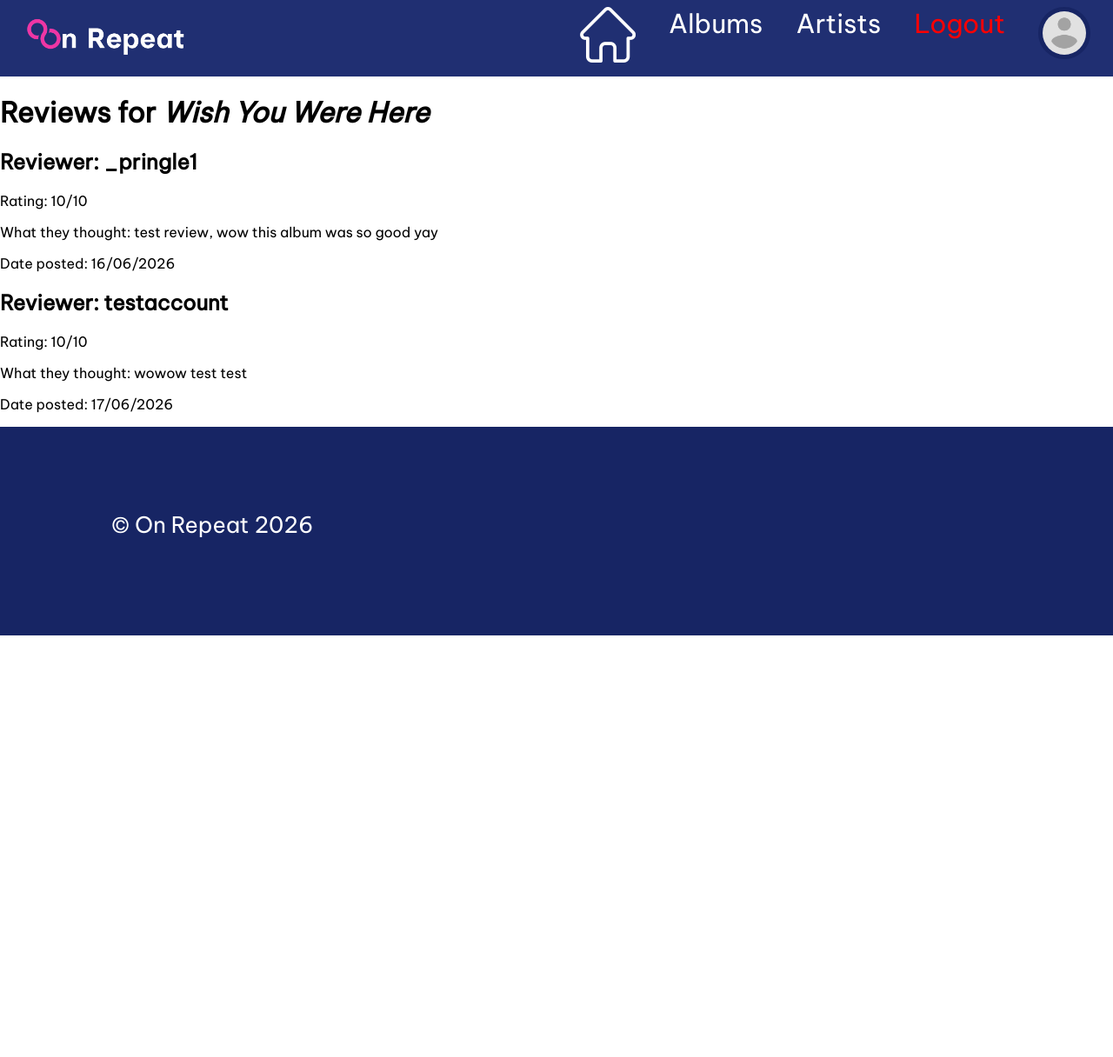
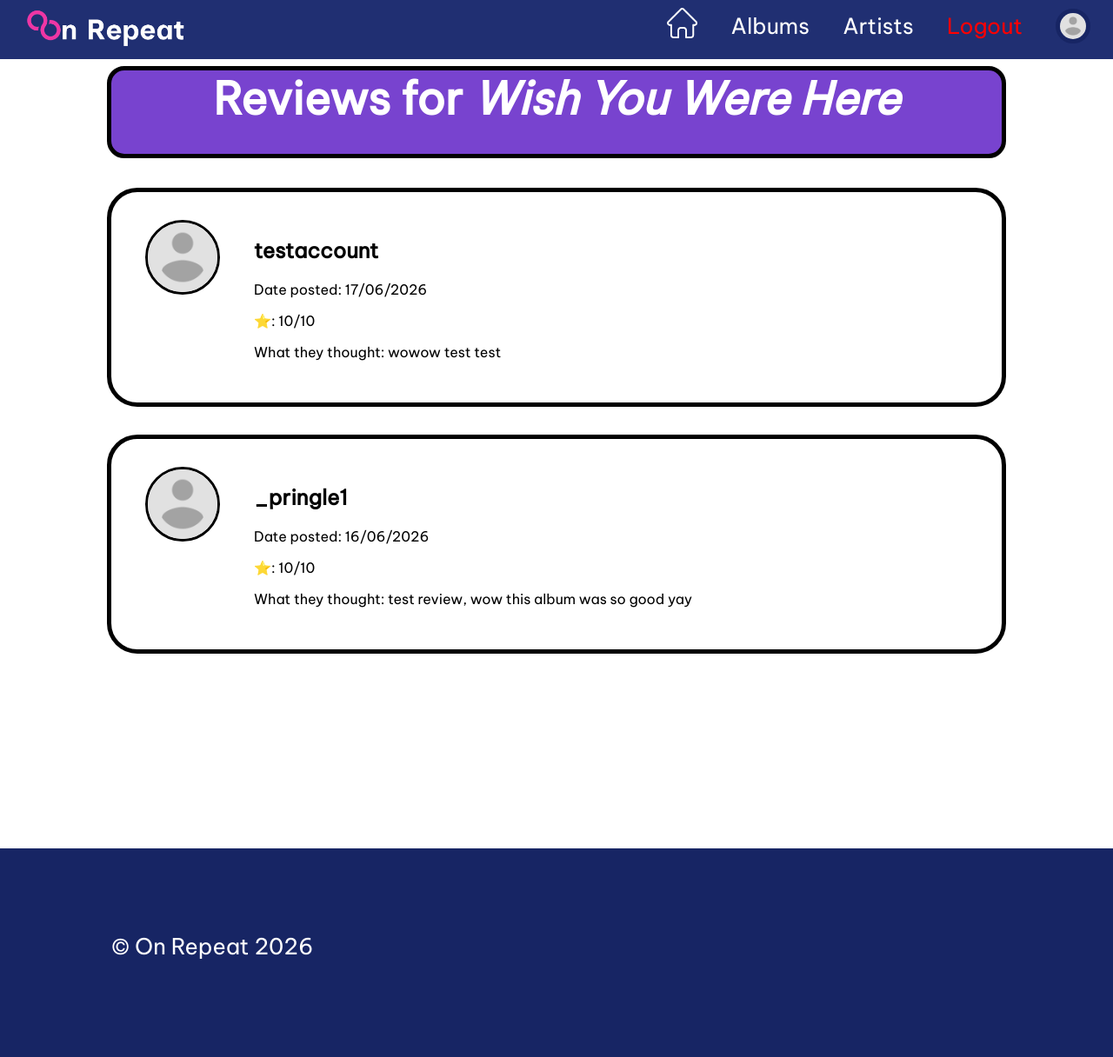
Before and after one commit to pringle-1/On-Repeat, a Flask app: page /album/1/reviews in a window 1280 px wide. Shown: the whole page at 87% size. Before the commit the page ends 731 px from the top, so only its background shows below. Run offline with Flask 3, Linux system fonts and the light colour scheme; a user stored in the database is signed in; data comes from the database, SQL or seed files in the repository; both versions use the stored data as it was after the commit.

Commit message:
used CSS to style the read reviews page

```diff
--- a/app.py
+++ b/app.py
@@ -140,8 +140,10 @@ def review(id):
     if 'user_id' not in session:
         return redirect(url_for('login'))
     if request.method == 'POST':
-        rating = request.form['rating']
+        rating = float(request.form['rating'])
         review_text = request.form['review_text']
+        if rating < 0.1 or rating > 10:
+            return render_template("review.html", album=album, error="Rating must be between 0.1 and 10.0!")
         db = get_db()
         try:
             db.execute('INSERT INTO Review (user_id, album_id, rating, review_text, review_date) VALUES (?, ?, ?, ?, ?)', (session['user_id'], id, rating, review_text, date.today().strftime('%d/%m/%Y')))
@@ -154,7 +156,7 @@ def review(id):
 # Route to read the reviews for one album
 @app.route('/album/<int:id>/reviews')
 def reviews(id):
-    sql = """SELECT Review.*, User.username FROM Review JOIN User ON Review.user_id = User.user_id WHERE album_id = ?;"""
+    sql = """SELECT Review.*, User.username, User.profile_picture FROM Review JOIN User ON Review.user_id = User.user_id WHERE album_id = ? ORDER BY review_id DESC;"""
     albumsql = """SELECT * FROM Album WHERE album_id = ?"""
     album = query_db(albumsql,(id,), True)
     reviews = query_db(sql,(id,))
--- a/static/style.css
+++ b/static/style.css
@@ -29,16 +29,25 @@ header {
 .logo {
     max-width: 15vw;
 }
+.home {
+    width: 35px;
+    height: 35px;
+    object-fit: contain;
+}
 .navbar .navlinks a.logout {
     color: red;
 }
 .navbar .navlinks {
     list-style: none;
     display: flex;
+    align-items: center;
     gap: 3vw;
+
+    margin: 0;
+    padding: 0;
 }
 .navbar a:hover {
-    border-bottom: 5px solid white;
+    box-shadow: inset 0 -5px 0 white;
 }
 .navbar a.active {
     background-color: var(--darker-blue);
@@ -49,12 +58,18 @@ header {
 .navbar .navlinks a {
     color: white;
     text-decoration: none;
-    font-size: 30px;
+    font-size: 25px;
+    padding-bottom: 8px;
+}
+.navbar .navlinks li {
+    display: flex;
+    align-items: center;
 }
 .profile-button {
+    display: block;
     border-radius: 50%;
-    width: 50px;
-    height: 50px;
+    width: 30px;
+    height: 30px;
     border: 5px solid var(--darker-blue);
     object-fit: cover;
 }
@@ -357,3 +372,38 @@ img {
     display: flex;
     justify-content: center;
 }
+/* Reviews Stlying (Read reviews for an individual album page) */
+.reviews-container {
+    display: flex;
+    flex-direction: column;
+    align-items: center;
+    min-height: 90vh;
+    gap: 2rem;
+    margin-bottom: 5vh;
+}
+.reviews-card {
+    display: flex;
+    gap: 2rem;
+    width: 75vw;
+    padding: 2rem;
+    text-align: center;
+    border: 5px solid black;
+    border-radius: 35px;
+}
+.review-left {
+    width: 100px;
+    display: flex;
+    justify-content: center;
+    align-items: flex-start;
+}
+.review-profile-picture {
+    width: 80px;
+    height: 80px;
+    border: 3px solid black;
+    border-radius: 50%;
+    object-fit: cover;
+}
+.review-right {
+    flex: 1;
+    text-align: left;
+}
--- a/templates/layout.html
+++ b/templates/layout.html
@@ -16,8 +16,8 @@
         <!-- Logo that leads to the home page (index) when clicked. It will appear on every page -->
         <nav class="navbar">
             <!-- Navbar of clickable links to other pages -->
-            <div class="navlinks">
-                <li><a href="{{ url_for('home') }}"><img class="home" src="{{ url_for('static', filename='images/home.png')}}" alt="Home Button"></a>
+            <ul class="navlinks">
+                <li><a href="{{ url_for('home') }}"><img class="home" src="{{ url_for('static', filename='images/home.png')}}" alt="Home Button"></a></li>
                 <li><a href="{{ url_for('albums')}}" class="{% if active_page=='albums' %}active{% endif %}">Albums</a></li>
                 <li><a href="{{ url_for('artists')}}" class="{% if active_page=='artists' %}active{% endif %}">Artists</a></li>
                 {% if 'user_id' in session %}
@@ -26,18 +26,14 @@
                     </li>
                     <li>
                         <a href="{{ url_for('profile') }}">
-                            {% if current_user['profile_picture'] %}
-                                <img class="profile-button" src="{{ url_for('static', filename='images/' + current_user['profile_picture'])}}" alt="{{ current_user['username'] }}">
-                            {% else %}
-                                <img class="profile-button" src="{{ url_for('static', filename='images/profile_placeholder.png') }}" alt="No profile picture">
-                            {% endif %}
+                            <img class="profile-button" src="{{ url_for('static', filename='images/' + current_user['profile_picture'])}}" alt="{{ current_user['username'] }}">
                         </a>
                         </li>
                 {% else %}
                     <li><a href="{{ url_for('login') }}" class="{% if active_page=='profile' %}active{% endif %}">Login</a></li>
                     <li><a href="{{ url_for('register') }}">Register</a></li>
                 {% endif %}
-            </div>
+            </ul>
         </nav>
     </header>
     <main>
--- a/templates/review.html
+++ b/templates/review.html
@@ -21,8 +21,8 @@
                     <p class="error">{{ error }}</p>
                 {% endif %}
                 <form method="POST" autocomplete="off">
-                    <label for="rating">Rating (1.0-10.0)</label><br>
-                    <input type="number" id="rating" name="rating" min="0.0" max="10.0" step="0.1" placeholder="Rate!" required><br>
+                    <label for="rating">Rating (0.1-10.0)</label><br>
+                    <input type="number" id="rating" name="rating" min="0.1" max="10.0" step="0.1" placeholder="Rate!" required><br>
                     <label for="review_text">Review</label><br>
                     <textarea id="review_text" name="review_text" rows="8" cols="50" placeholder="Let others know your thoughts on this album!" required></textarea>
                     <button type="submit">Post Review</button>
--- a/templates/reviews.html
+++ b/templates/reviews.html
@@ -4,14 +4,26 @@
 {% block title %}On Repeat - {{ album['album_title'] }} Reviews{% endblock %}
 <!-- Read Reviews page main content block -->
 {% block content %}
-<h1>Reviews for <em>{{ album['album_title'] }}</em></h1>
+<!-- Review Cards -->
+<div class="page-header-container">
+    <h1 class="page-header">Reviews for <em>{{ album['album_title'] }}</em></h1>
+</div>
 {% if reviews %}
-    {% for review in reviews %}
-        <h2>Reviewer: {{ review['username'] }}</h2>
-        <p>Rating: {{ review['rating'] }}/10</p>
-        <p>What they thought: {{ review['review_text'] }}</p>
-        <p>Date posted: {{ review['review_date']}}</p>
-    {% endfor %}
+    <div class="reviews-container">
+        {% for review in reviews %}
+            <div class="reviews-card">
+                <div class="review-left">
+                    <img class="review-profile-picture" src="{{ url_for('static', filename='images/' + review['profile_picture']) }}" alt="{{ review['username'] }}">
+                </div>
+                <div class="review-right">
+                    <h2>{{ review['username'] }}</h2>
+                    <p>Date posted: {{ review['review_date']}}</p>
+                    <p>⭐: {{ review['rating'] }}/10</p>
+                    <p>What they thought: {{ review['review_text'] }}</p>
+                </div>
+            </div>
+        {% endfor %}
+    </div>
 {% else %}
     <p>There are no reviews for this album yet!</p>
 {% endif %}
```
Also changed, not shown: templates/profile.html (+2 -6 lines), README.md, onrepeat.db.
